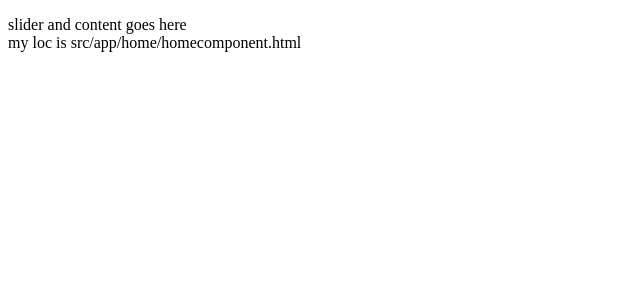
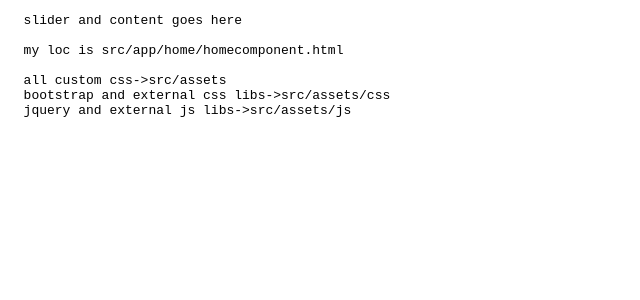
Before and after one commit to ashishahujaa450/ozonplay_v1, an Angular app in the folder OzonplayApp/: page / in a window 1280 px wide. Shown: the top 300 px of the page, without its empty margins (0-640 px from the left). Built offline with nearby package versions, Linux system fonts and the light colour scheme.

Commit message:
info msg to the main page

```diff
--- a/OzonplayApp/src/app/home/home.component.html
+++ b/OzonplayApp/src/app/home/home.component.html
@@ -1,5 +1,9 @@
-<p>
+<pre>
   slider and content goes here
-  <br>
+
   my loc is src/app/home/homecomponent.html
-</p>
+
+  all custom css->src/assets
+  bootstrap and external css libs->src/assets/css
+  jquery and external js libs->src/assets/js
+</pre>
```
